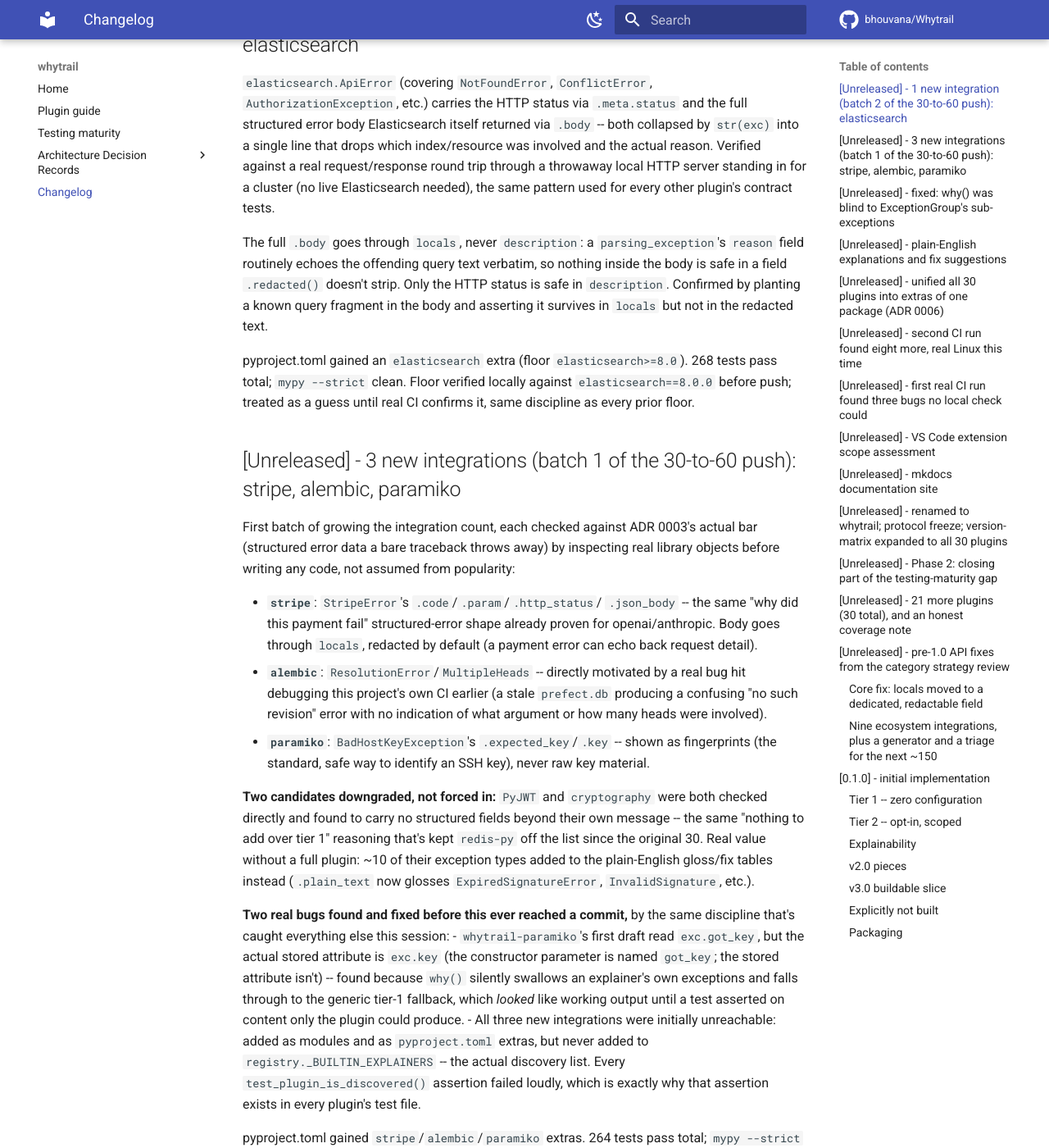
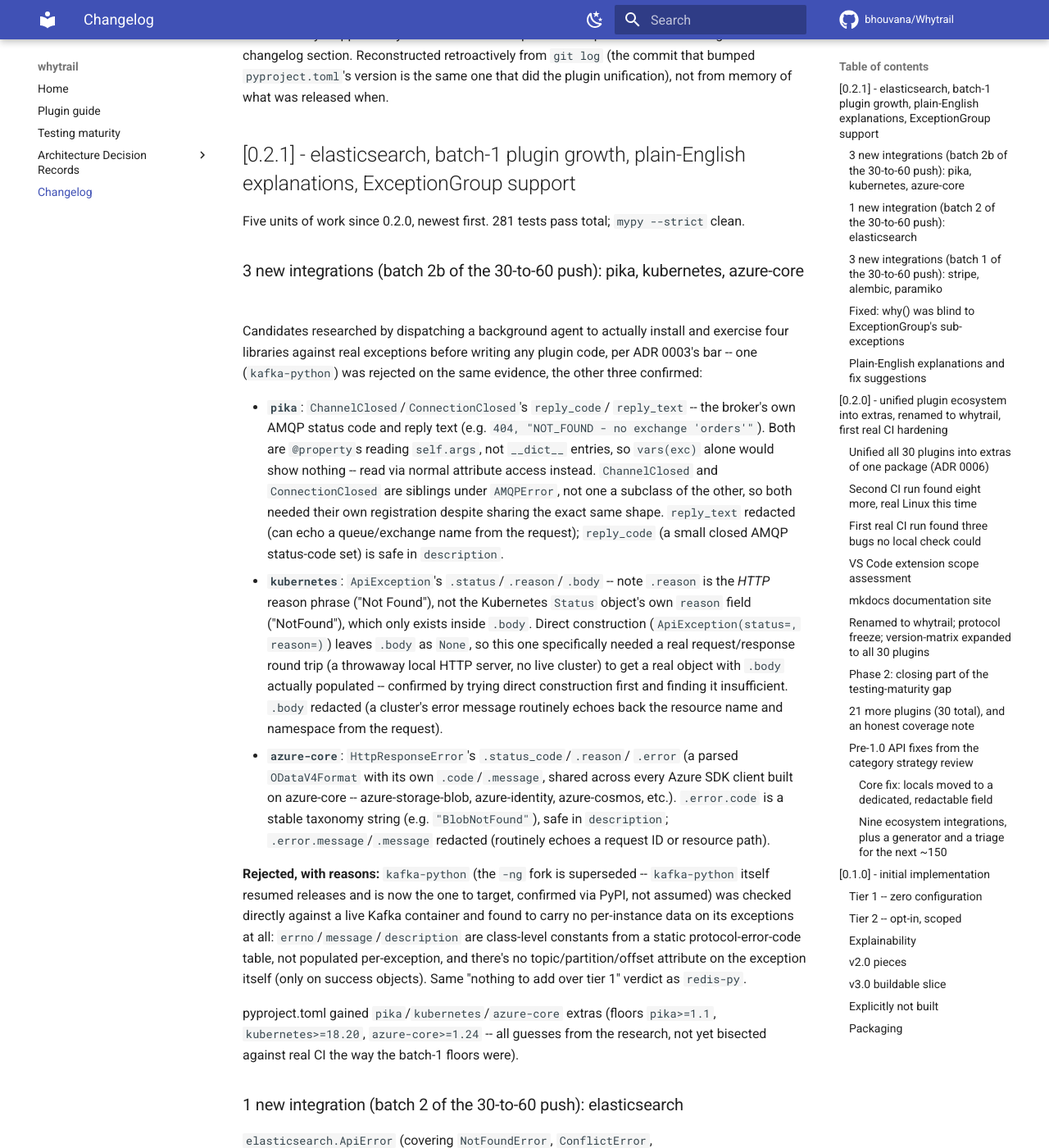
Before and after one commit to bhouvana/Whytrail, an MkDocs documentation site: the page built from docs/changelog.md, in a window 1280 px wide and 1400 px high, scrolled down 269 px. Shown: the whole window at 82% size. Built offline with MkDocs 1.6.1 and Material for MkDocs 9.7.7, drawn with Linux system fonts in a browser that asks for light colours; comment, search, counter and statistics services are not loaded; some of the changed text lies outside the part shown.

Commit message:
Add 3 new integrations: pika, kubernetes, azure-core (batch 2b of 30-to-60)
Researched via a background agent that actually installed and exercised
four candidates against real exceptions (live RabbitMQ/Kafka containers,
mock HTTP servers for kubernetes/azure) rather than reading docs:

- pika: ChannelClosed/ConnectionClosed's reply_code/reply_text (AMQP
  broker reply). Both are @property attributes reading self.args, not
  __dict__ entries. The two classes are siblings under AMQPError, not
  one a subclass of the other, so both needed separate registration.
- kubernetes: ApiException's .status/.reason/.body. .reason is the HTTP
  reason phrase, not the k8s Status object's own reason field (that's
  inside .body). Direct construction leaves .body as None, so the
  contract test uses a real local-HTTP-server round trip instead.
- azure-core: HttpResponseError's .status_code/.reason/.error (parsed
  ODataV4Format) -- shared base of every Azure SDK client, so one
  registration covers blob/identity/cosmos/etc.
- kafka-python rejected: checked directly against a live Kafka
  container, exceptions carry no per-instance data (errno/message are
  class-level constants from a static protocol-error-code table). Same
  verdict as redis-py. Also confirmed kafka-python-ng is superseded --
  kafka-python itself resumed releases and is the name to target.

13 new tests (281 total), all passing on first run; mypy --strict
clean. Floors (pika>=1.1, kubernetes>=18.20, azure-core>=1.24) are
still guesses, not yet bisected against real CI.

```diff
--- a/CHANGELOG.md
+++ b/CHANGELOG.md
@@ -3,7 +3,72 @@
 All notable changes to this project are documented here. Format loosely
 follows [Keep a Changelog](https://keepachangelog.com/).
 
-## [Unreleased] - 1 new integration (batch 2 of the 30-to-60 push): elasticsearch
+**Note on the `[0.2.0]` heading below:** every entry between the initial
+0.1.0 release and the "unified all 30 plugins into extras" commit was
+originally filed under `[Unreleased]`, even after 0.2.0 actually shipped
+to PyPI -- the version bump was never paired with converting the
+changelog section. Reconstructed retroactively from `git log` (the
+commit that bumped `pyproject.toml`'s version is the same one that did
+the plugin unification), not from memory of what was released when.
+
+## [0.2.1] - elasticsearch, batch-1 plugin growth, plain-English explanations, ExceptionGroup support
+
+Five units of work since 0.2.0, newest first. 281 tests pass total;
+`mypy --strict` clean.
+
+### 3 new integrations (batch 2b of the 30-to-60 push): pika, kubernetes, azure-core
+
+Candidates researched by dispatching a background agent to actually
+install and exercise four libraries against real exceptions before
+writing any plugin code, per ADR 0003's bar -- one (`kafka-python`)
+was rejected on the same evidence, the other three confirmed:
+
+- **`pika`**: `ChannelClosed`/`ConnectionClosed`'s `reply_code`/
+  `reply_text` -- the broker's own AMQP status code and reply text
+  (e.g. `404, "NOT_FOUND - no exchange 'orders'"`). Both are
+  `@property`s reading `self.args`, not `__dict__` entries, so
+  `vars(exc)` alone would show nothing -- read via normal attribute
+  access instead. `ChannelClosed` and `ConnectionClosed` are siblings
+  under `AMQPError`, not one a subclass of the other, so both needed
+  their own registration despite sharing the exact same shape.
+  `reply_text` redacted (can echo a queue/exchange name from the
+  request); `reply_code` (a small closed AMQP status-code set) is
+  safe in `description`.
+- **`kubernetes`**: `ApiException`'s `.status`/`.reason`/`.body` --
+  note `.reason` is the *HTTP* reason phrase ("Not Found"), not the
+  Kubernetes `Status` object's own `reason` field ("NotFound"), which
+  only exists inside `.body`. Direct construction
+  (`ApiException(status=, reason=)`) leaves `.body` as `None`, so this
+  one specifically needed a real request/response round trip (a
+  throwaway local HTTP server, no live cluster) to get a real object
+  with `.body` actually populated -- confirmed by trying direct
+  construction first and finding it insufficient. `.body` redacted (a
+  cluster's error message routinely echoes back the resource name and
+  namespace from the request).
+- **`azure-core`**: `HttpResponseError`'s `.status_code`/`.reason`/
+  `.error` (a parsed `ODataV4Format` with its own `.code`/`.message`,
+  shared across every Azure SDK client built on azure-core --
+  azure-storage-blob, azure-identity, azure-cosmos, etc.). `.error.code`
+  is a stable taxonomy string (e.g. `"BlobNotFound"`), safe in
+  `description`; `.error.message`/`.message` redacted (routinely
+  echoes a request ID or resource path).
+
+**Rejected, with reasons:** `kafka-python` (the `-ng` fork is
+superseded -- `kafka-python` itself resumed releases and is now the
+one to target, confirmed via PyPI, not assumed) was checked directly
+against a live Kafka container and found to carry no per-instance data
+on its exceptions at all: `errno`/`message`/`description` are
+class-level constants from a static protocol-error-code table, not
+populated per-exception, and there's no topic/partition/offset
+attribute on the exception itself (only on success objects). Same
+"nothing to add over tier 1" verdict as `redis-py`.
+
+pyproject.toml gained `pika`/`kubernetes`/`azure-core` extras (floors
+`pika>=1.1`, `kubernetes>=18.20`, `azure-core>=1.24` -- all guesses
+from the research, not yet bisected against real CI the way the
+batch-1 floors were).
+
+### 1 new integration (batch 2 of the 30-to-60 push): elasticsearch
 
 `elasticsearch.ApiError` (covering `NotFoundError`, `ConflictError`,
 `AuthorizationException`, etc.) carries the HTTP status via `.meta.status`
@@ -27,7 +92,7 @@ pyproject.toml gained an `elasticsearch` extra (floor `elasticsearch>=8.0`).
 against `elasticsearch==8.0.0` before push; treated as a guess until
 real CI confirms it, same discipline as every prior floor.
 
-## [Unreleased] - 3 new integrations (batch 1 of the 30-to-60 push): stripe, alembic, paramiko
+### 3 new integrations (batch 1 of the 30-to-60 push): stripe, alembic, paramiko
 
 First batch of growing the integration count, each checked against
 ADR 0003's actual bar (structured error data a bare traceback throws
@@ -90,7 +155,7 @@ this project has been handled):
   never installs it. A packaging bug in paramiko itself. First working,
   by bisection: `2.10.0`.
 
-## [Unreleased] - fixed: why() was blind to ExceptionGroup's sub-exceptions
+### Fixed: why() was blind to ExceptionGroup's sub-exceptions
 
 Found by actually raising one, not by reasoning about the type in the
 abstract: `why()` on a Python 3.11+ `ExceptionGroup` (what
@@ -113,7 +178,7 @@ catching one of these needs.
   correctly pre-3.11, not just that the guard *looks* right.
 - 251 tests pass total; `mypy --strict` clean.
 
-## [Unreleased] - plain-English explanations and fix suggestions
+### Plain-English explanations and fix suggestions
 
 - **`Explanation.plain_text`**: a prose rendering of the exact same
   steps `.text` shows, phrased for someone without a programming
@@ -138,7 +203,13 @@ catching one of these needs.
   types, non-exception steps left alone, confidence hedging, redaction
   interaction). 248 tests pass total; `mypy --strict` clean.
 
-## [Unreleased] - unified all 30 plugins into extras of one package (ADR 0006)
+## [0.2.0] - unified plugin ecosystem into extras, renamed to whytrail, first real CI hardening
+
+Nine units of work, newest first. Published to PyPI as `whytrail` 0.2.0.
+This heading was missing until it was reconstructed retroactively from
+git history -- see the note at the top of this file.
+
+### Unified all 30 plugins into extras of one package (ADR 0006)
 
 A fresh-install smoke test of the real PyPI package (not the local
 build) confirmed core `whytrail` works end to end -- but also surfaced
@@ -183,7 +254,7 @@ unchanged. Full reasoning in
 - All 237 tests pass unchanged against the new layout; `mypy --strict`
   clean.
 
-## [Unreleased] - second CI run found eight more, real Linux this time
+### Second CI run found eight more, real Linux this time
 
 The three-bug fix above unblocked the `test` and `plugin-contract-tests`
 jobs and expanded `plugin-version-matrix` from 2 broken jobs to 103 real
@@ -241,7 +312,7 @@ Full technical detail and the "why" behind each floor choice is in
 `.github/workflows/ci.yml`'s `plugin-version-matrix` job comment, not
 duplicated here.
 
-## [Unreleased] - first real CI run found three bugs no local check could
+### First real CI run found three bugs no local check could
 
 Pushed to `github.com/bhouvana/Whytrail` for the first time. Every prior
 verification in this project ran in one local Windows sandbox; the first
@@ -288,7 +359,7 @@ confirm root cause before fixing:
   YAML/mypy/pytest check parses or could have caught. Fixed by making
   every one of the 60 combinations an explicit `include` entry.
 
-## [Unreleased] - VS Code extension scope assessment
+### VS Code extension scope assessment
 
 Added `docs/adr/0005-vscode-extension-scope.md`: scopes the VS Code
 extension idea flagged during the category-strategy review as the
@@ -303,7 +374,7 @@ library with zero published releases inverts the adoption funnel it's
 meant to serve. No code changed; the assessment exists so the idea has
 somewhere to land next time it comes up instead of restarting from zero.
 
-## [Unreleased] - mkdocs documentation site
+### mkdocs documentation site
 
 Added `mkdocs.yml` (Material theme, light/dark palette, Mermaid fence
 support for `Explanation.graph()` output) plus a GitHub Pages deploy
@@ -320,7 +391,7 @@ informational in `mkdocs.yml` rather than either failing the build or
 rewriting ~40 links to absolute GitHub blob URLs for a purely cosmetic
 gain).
 
-## [Unreleased] - renamed to whytrail; protocol freeze; version-matrix expanded to all 30 plugins
+### Renamed to whytrail; protocol freeze; version-matrix expanded to all 30 plugins
 
 - **Renamed `butwhy` to `whytrail`** across the entire repository (package,
   30 plugin distributions, entry-point group, docs, CI). Forced by a PyPI
@@ -373,7 +444,7 @@ gain).
   internal import). Full list and corrected floors in
   `docs/testing-maturity.md` and `.github/workflows/ci.yml`.
 
-## [Unreleased] - Phase 2: closing part of the testing-maturity gap
+### Phase 2: closing part of the testing-maturity gap
 
 Full detail in `docs/testing-maturity.md`, updated alongside this work
 rather than left describing an earlier state of the project.
@@ -414,7 +485,7 @@ rather than left describing an earlier state of the project.
   two new attributes CPython 3.13 added to every class. Neither gap
   was visible from the version numbers in `pyproject.toml` alone.
 
-## [Unreleased] - 21 more plugins (30 total), and an honest coverage note
+### 21 more plugins (30 total), and an honest coverage note
 
 Full reasoning in `docs/adr/0003-ecosystem-scale-triage.md`. Added:
 `whytrail-httpx`, `whytrail-aiohttp`, `whytrail-huggingface-hub`,
@@ -460,7 +531,7 @@ argument for writing them:**
   asserting nothing, caught because the assertions still failed instead
   of passing vacuously.
 
-## [Unreleased] - pre-1.0 API fixes from the category strategy review
+### Pre-1.0 API fixes from the category strategy review
 
 Applied before building further plugins on top of the public API, per
 `docs/adr/0002-category-strategy.md` §3's severity ranking (items that are
@@ -479,7 +550,7 @@ costly to change after other code depends on them):
   because they're the vocabulary of writing an explainer -- a mainstream
   activity documented in `docs/plugin-guide.md`, not an advanced one.
 
-### Core fix: locals moved to a dedicated, redactable field
+#### Core fix: locals moved to a dedicated, redactable field
 
 Found while wiring up `whytrail-sentry`: locals were embedded directly in
 `ExplanationStep.description` text, which meant any integration exporting
@@ -490,7 +561,7 @@ returns a copy with every step's locals cleared. `whytrail.otel.record()`
 and `whytrail_sentry.before_send()` both redact by default now, with an
 explicit `include_locals=True` opt-in. See ADR 0002 §3 item 5.
 
-### Nine ecosystem integrations, plus a generator and a triage for the next ~150
+#### Nine ecosystem integrations, plus a generator and a triage for the next ~150
 
 Documented in `docs/adr/0002-category-strategy.md` (tiering) and
 `docs/adr/0003-ecosystem-scale-triage.md` (the "how far does this scale"
--- a/src/whytrail/__init__.py
+++ b/src/whytrail/__init__.py
@@ -29,7 +29,7 @@ from .registry import coerce, register, register_from_plugin, resolve_explainer
 from .runtime.capture import track, tracked
 from .runtime.context import current_scope, default_graph, trace
 
-__version__ = "0.2.0"
+__version__ = "0.2.1"
 
 # Deliberately small: five verbs, two persistence helpers, and the two
 # names every explainer author touches (Explanation, ExplanationStep,
```
Also changed, not shown: MEMORY.md (+65 -13 lines), README.md (+3 -2 lines), docs/plugin-guide.md (+17 -2 lines), docs/testing-maturity.md (+6 -5 lines), pyproject.toml (+5 -2 lines), 8 other files.
